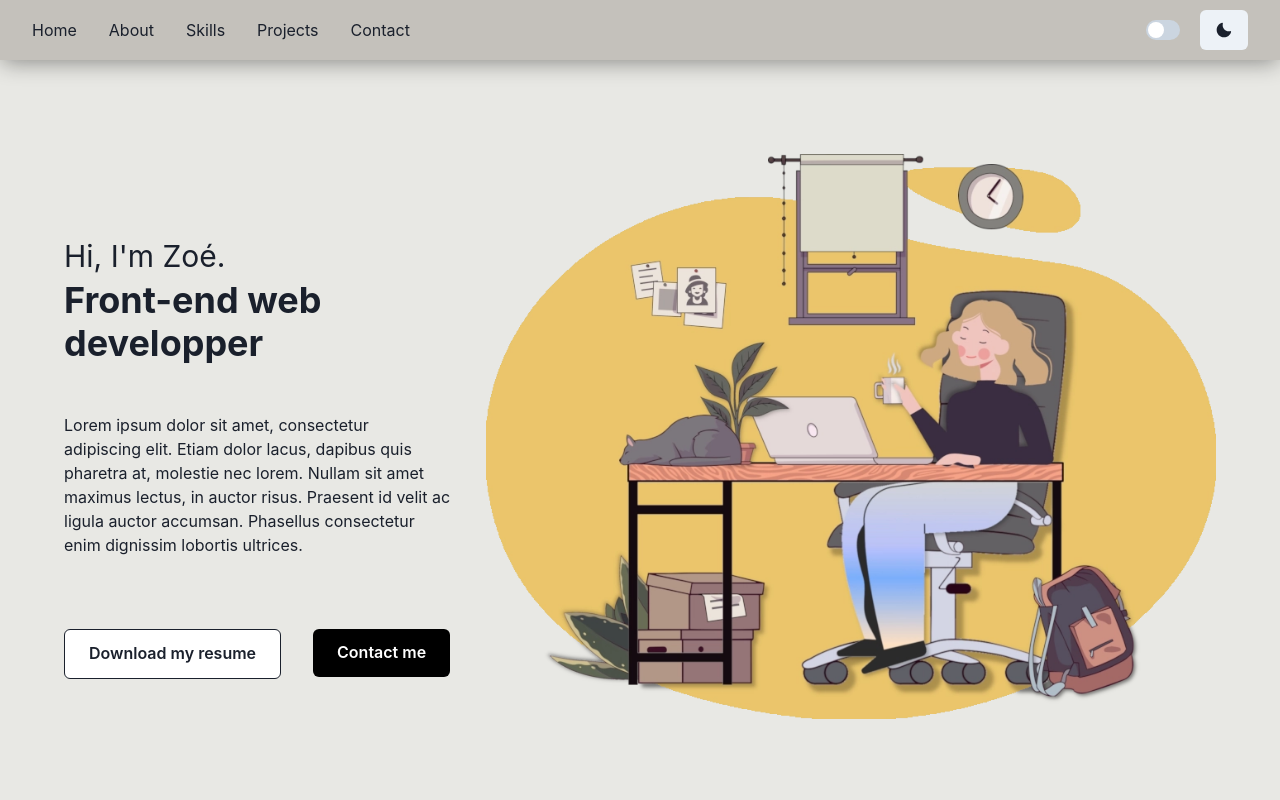
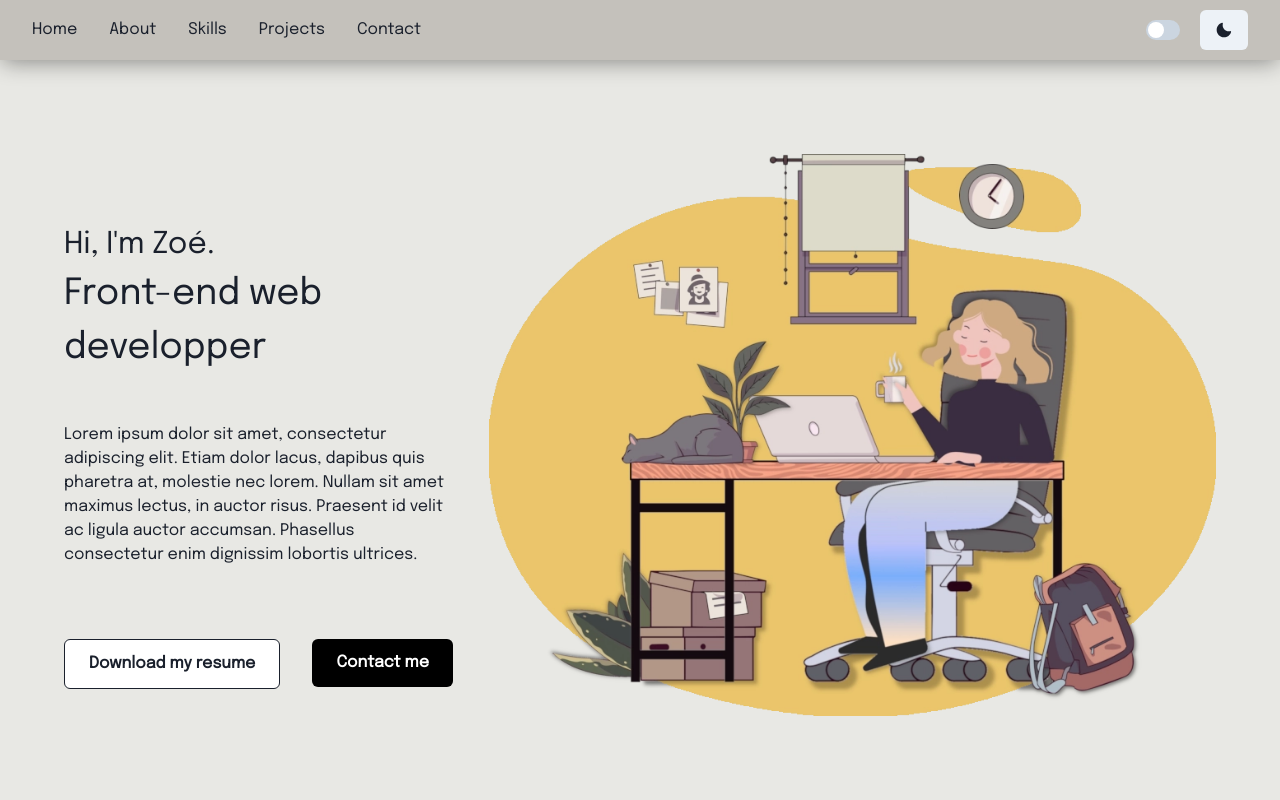
Before and after one commit to Tsuricate/Portfolio, a React (Create React App) app: page / in a window 1280 px wide. Shown: the top 800 px of the page. Built offline with nearby package versions, Linux system fonts and the light colour scheme.

Commit message:
Style: chakra theme implementation + adding two fonts

```diff
--- a/package.json
+++ b/package.json
@@ -7,6 +7,8 @@
     "@chakra-ui/react": "^1.6.10",
     "@emotion/react": "^11",
     "@emotion/styled": "^11",
+    "@fontsource/epilogue": "^4.5.1",
+    "@fontsource/prata": "^4.5.0",
     "@testing-library/jest-dom": "^5.11.4",
     "@testing-library/react": "^11.1.0",
     "@testing-library/user-event": "^12.1.10",
--- a/src/index.js
+++ b/src/index.js
@@ -1,13 +1,17 @@
+import '@fontsource/prata';
+import '@fontsource/epilogue';
+
 import React from 'react';
 import ReactDOM from 'react-dom';
 import { BrowserRouter } from 'react-router-dom';
 import { ChakraProvider } from '@chakra-ui/react';
+import theme from './theme';
 import App from './App';
 
 ReactDOM.render(
   <React.StrictMode>
     <BrowserRouter>
-      <ChakraProvider>
+      <ChakraProvider theme={theme}>
         <App />
       </ChakraProvider>
     </BrowserRouter>
--- /dev/null
+++ b/src/theme/fonts.js
@@ -0,0 +1,6 @@
+const fonts = {
+  heading: 'Prata',
+  body: 'Epilogue',
+};
+
+export default fonts;
--- /dev/null
+++ b/src/theme/index.js
@@ -0,0 +1,12 @@
+import { extendTheme } from '@chakra-ui/react';
+import fonts from './fonts';
+import Heading from './components/heading';
+
+const overrides = {
+  fonts,
+  components: {
+    Heading,
+  },
+};
+
+export default extendTheme(overrides);
```
Also changed, not shown: 1 other file (tests, documents, lock files or other folders).
